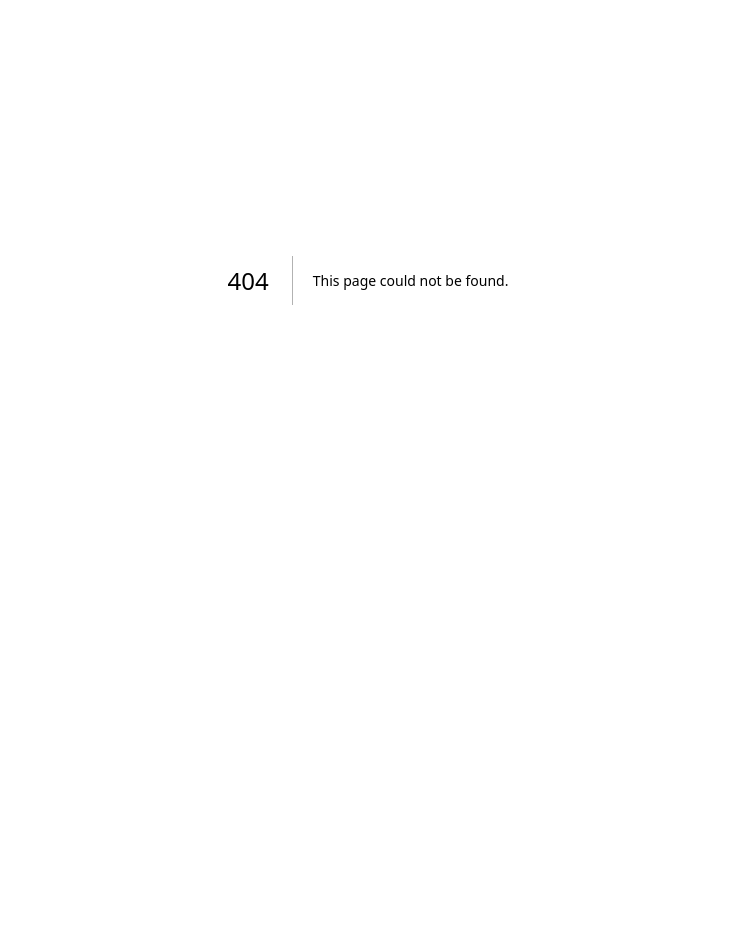
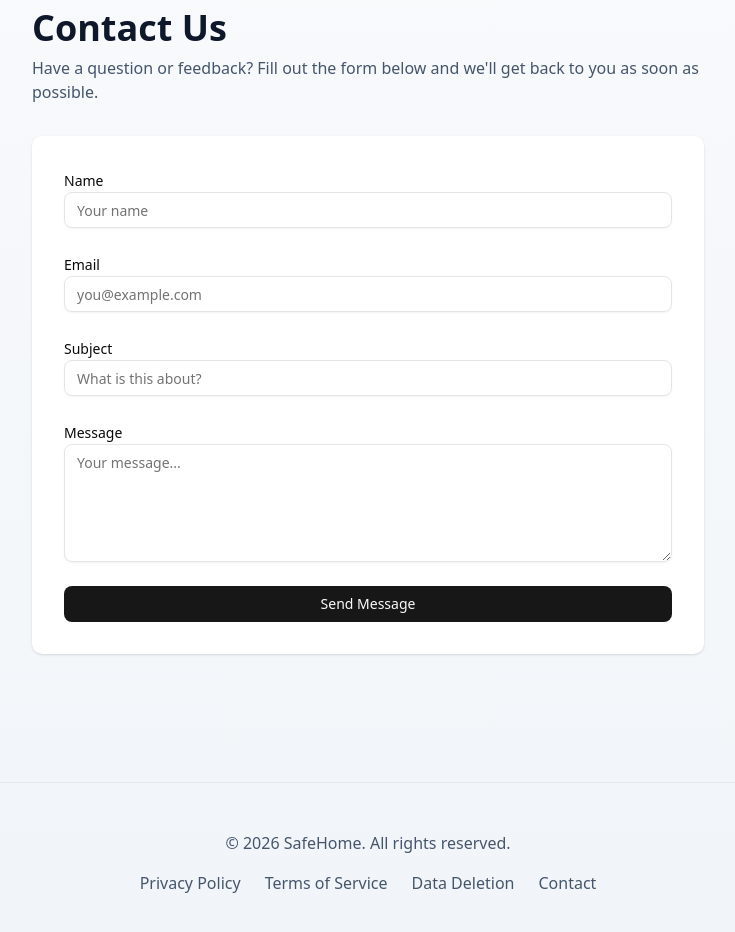
Before and after one commit to safehome-dev/Safehomweb, a Next.js app: page /contact in a window 1280 px wide. Before the commit this address had no page. Shown: the part 120-1052 px from the top of the page, without its empty margins (272-1007 px from the left). Before the commit the page ends 800 px from the top, so only its background shows below. Built offline with nearby package versions, Linux system fonts and the light colour scheme.

Commit message:
contact form added

```diff
--- /dev/null
+++ b/app/contact/page.tsx
@@ -0,0 +1,208 @@
+"use client";
+
+import { useForm } from "react-hook-form";
+import { zodResolver } from "@hookform/resolvers/zod";
+import { z } from "zod";
+import Link from "next/link";
+import { useState } from "react";
+
+import { Button } from "@/components/ui/button";
+import { Input } from "@/components/ui/input";
+import { Textarea } from "@/components/ui/textarea";
+import { Label } from "@/components/ui/label";
+
+const contactSchema = z.object({
+  name: z.string().min(2, "Name must be at least 2 characters"),
+  email: z.string().email("Please enter a valid email address"),
+  subject: z.string().min(3, "Subject must be at least 3 characters"),
+  message: z.string().min(10, "Message must be at least 10 characters"),
+});
+
+type ContactFormData = z.infer<typeof contactSchema>;
+
+export default function ContactPage() {
+  const [submitted, setSubmitted] = useState(false);
+  const [error, setError] = useState("");
+
+  const {
+    register,
+    handleSubmit,
+    formState: { errors, isSubmitting },
+    reset,
+  } = useForm<ContactFormData>({
+    resolver: zodResolver(contactSchema),
+  });
+
+  async function onSubmit(data: ContactFormData) {
+    setError("");
+    const formData = new FormData();
+    formData.append("access_key", "1fbe89b7-016b-4712-8240-bf9d2f4ce1c9");
+    formData.append("name", data.name);
+    formData.append("email", data.email);
+    formData.append("subject", data.subject);
+    formData.append("message", data.message);
+
+    const response = await fetch("https://api.web3forms.com/submit", {
+      method: "POST",
+      body: formData,
+    });
+
+    const result = await response.json();
+
+    if (result.success) {
+      setSubmitted(true);
+      reset();
+    } else {
+      setError("Something went wrong. Please try again.");
+    }
+  }
+
+  return (
+    <div className="min-h-screen bg-gradient-to-b from-slate-50 to-slate-100">
+      {/* Header */}
+      <header className="container mx-auto px-4 py-6 flex justify-between items-center">
+        <Link href="/" className="text-2xl font-bold text-slate-900">
+          SafeHome
+        </Link>
+        <nav className="flex gap-6">
+          <Link
+            href="/privacy-policy"
+            className="text-slate-600 hover:text-slate-900 transition-colors"
+          >
+            Privacy Policy
+          </Link>
+        </nav>
+      </header>
+
+      <main className="container mx-auto px-4 py-12">
+        <div className="max-w-2xl mx-auto">
+          <h1 className="text-4xl font-bold text-slate-900 mb-2">
+            Contact Us
+          </h1>
+          <p className="text-slate-600 mb-8">
+            Have a question or feedback? Fill out the form below and we&apos;ll
+            get back to you as soon as possible.
+          </p>
+
+          {submitted ? (
+            <div className="bg-green-50 border border-green-200 rounded-lg p-6 text-center">
+              <h2 className="text-2xl font-semibold text-green-800 mb-2">
+                Thank you!
+              </h2>
+              <p className="text-green-700 mb-4">
+                Your message has been sent. We&apos;ll get back to you shortly.
+              </p>
+              <Button onClick={() => setSubmitted(false)}>
+                Send another message
+              </Button>
+            </div>
+          ) : (
+            <form
+              onSubmit={handleSubmit(onSubmit)}
+              className="space-y-6 bg-white p-8 rounded-lg shadow-sm"
+            >
+              {/* Name */}
+              <div className="space-y-2">
+                <Label htmlFor="name">Name</Label>
+                <Input
+                  id="name"
+                  placeholder="Your name"
+                  {...register("name")}
+                />
+                {errors.name && (
+                  <p className="text-sm text-red-600">{errors.name.message}</p>
+                )}
+              </div>
+
+              {/* Email */}
+              <div className="space-y-2">
+                <Label htmlFor="email">Email</Label>
+                <Input
+                  id="email"
+                  type="email"
+                  placeholder="you@example.com"
+                  {...register("email")}
+                />
+                {errors.email && (
+                  <p className="text-sm text-red-600">{errors.email.message}</p>
+                )}
+              </div>
+
+              {/* Subject */}
+              <div className="space-y-2">
+                <Label htmlFor="subject">Subject</Label>
+                <Input
+                  id="subject"
+                  placeholder="What is this about?"
+                  {...register("subject")}
+                />
+                {errors.subject && (
+                  <p className="text-sm text-red-600">
+                    {errors.subject.message}
+                  </p>
+                )}
+              </div>
+
+              {/* Message */}
+              <div className="space-y-2">
+                <Label htmlFor="message">Message</Label>
+                <Textarea
+                  id="message"
+                  placeholder="Your message..."
+                  rows={5}
+                  {...register("message")}
+                />
+                {errors.message && (
+                  <p className="text-sm text-red-600">
+                    {errors.message.message}
+                  </p>
+                )}
+              </div>
+
+              <Button type="submit" className="w-full" disabled={isSubmitting}>
+                {isSubmitting ? "Sending..." : "Send Message"}
+              </Button>
+
+              {error && (
+                <p className="text-sm text-red-600 text-center">{error}</p>
+              )}
+            </form>
+          )}
+        </div>
+      </main>
+
+      {/* Footer */}
+      <footer className="container mx-auto px-4 py-12 mt-20 border-t border-slate-200">
+        <div className="max-w-4xl mx-auto text-center text-slate-600">
+          <p className="mb-4">&copy; 2026 SafeHome. All rights reserved.</p>
+          <div className="flex justify-center gap-6">
+            <Link
+              href="/privacy-policy"
+              className="hover:text-slate-900 transition-colors"
+            >
+              Privacy Policy
+            </Link>
+            <Link
+              href="/terms-of-service"
+              className="hover:text-slate-900 transition-colors"
+            >
+              Terms of Service
+            </Link>
+            <Link
+              href="/data-deletion"
+              className="hover:text-slate-900 transition-colors"
+            >
+              Data Deletion
+            </Link>
+            <Link
+              href="/contact"
+              className="hover:text-slate-900 transition-colors"
+            >
+              Contact
+            </Link>
+          </div>
+        </div>
+      </footer>
+    </div>
+  );
+}
--- a/app/page.tsx
+++ b/app/page.tsx
@@ -79,7 +79,7 @@ export default function Home() {
             <Link href="/data-deletion" className="hover:text-slate-900 transition-colors">
               Data Deletion
             </Link>
-            <Link href="#" className="hover:text-slate-900 transition-colors">
+            <Link href="/contact" className="hover:text-slate-900 transition-colors">
               Contact
             </Link>
           </div>
--- /dev/null
+++ b/components/ui/input.tsx
@@ -0,0 +1,19 @@
+import * as React from "react"
+
+import { cn } from "@/lib/utils"
+
+function Input({ className, type, ...props }: React.ComponentProps<"input">) {
+  return (
+    <input
+      type={type}
+      data-slot="input"
+      className={cn(
+        "flex h-9 w-full rounded-md border border-input bg-transparent px-3 py-1 text-base shadow-xs transition-colors file:border-0 file:bg-transparent file:text-sm file:font-medium placeholder:text-muted-foreground focus-visible:outline-none focus-visible:ring-1 focus-visible:ring-ring disabled:cursor-not-allowed disabled:opacity-50 md:text-sm",
+        className
+      )}
+      {...props}
+    />
+  )
+}
+
+export { Input }
--- /dev/null
+++ b/components/ui/label.tsx
@@ -0,0 +1,18 @@
+import * as React from "react"
+
+import { cn } from "@/lib/utils"
+
+function Label({ className, ...props }: React.ComponentProps<"label">) {
+  return (
+    <label
+      data-slot="label"
+      className={cn(
+        "text-sm font-medium leading-none peer-disabled:cursor-not-allowed peer-disabled:opacity-70",
+        className
+      )}
+      {...props}
+    />
+  )
+}
+
+export { Label }
--- /dev/null
+++ b/components/ui/textarea.tsx
@@ -0,0 +1,18 @@
+import * as React from "react"
+
+import { cn } from "@/lib/utils"
+
+function Textarea({ className, ...props }: React.ComponentProps<"textarea">) {
+  return (
+    <textarea
+      data-slot="textarea"
+      className={cn(
+        "flex min-h-[80px] w-full rounded-md border border-input bg-transparent px-3 py-2 text-base shadow-xs placeholder:text-muted-foreground focus-visible:outline-none focus-visible:ring-1 focus-visible:ring-ring disabled:cursor-not-allowed disabled:opacity-50 md:text-sm",
+        className
+      )}
+      {...props}
+    />
+  )
+}
+
+export { Textarea }
--- a/package.json
+++ b/package.json
@@ -9,6 +9,7 @@
     "lint": "eslint"
   },
   "dependencies": {
+    "@hookform/resolvers": "^5.2.2",
     "@radix-ui/react-slot": "^1.2.4",
     "class-variance-authority": "^0.7.1",
     "clsx": "^2.1.1",
@@ -16,7 +17,9 @@
     "next": "16.1.4",
     "react": "19.2.3",
     "react-dom": "19.2.3",
-    "tailwind-merge": "^3.4.0"
+    "react-hook-form": "^7.72.1",
+    "tailwind-merge": "^3.4.0",
+    "zod": "^4.3.6"
   },
   "devDependencies": {
     "@tailwindcss/postcss": "^4",
```
Also changed, not shown: 1 other file (tests, documents, lock files or other folders).
